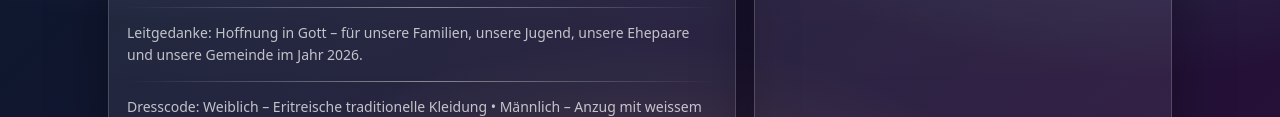
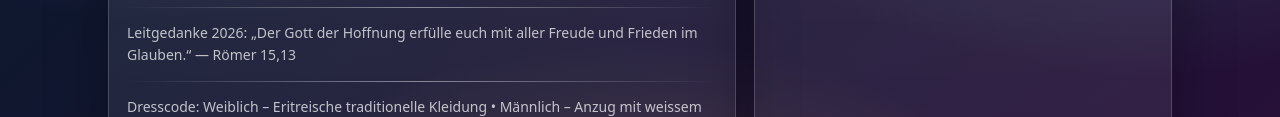
Before and after one commit to hopeingoderi/hopeingoderi.github.io, a plain HTML site: page index.html in a window 1280 px wide. Shown: the part 444-561 px from the top of the page. Drawn offline with Linux system fonts and the light colour scheme.

Commit message:
Update index.html

```diff
--- a/index.html
+++ b/index.html
@@ -449,7 +449,7 @@
           "Wir singen, hören Gottes Wort und starten 2026 voller Hoffnung.",
         pillDate: "Mittwoch, 31.12.2025",
         pillTime: "20:00 Uhr – ca. 05:00 Uhr",
-        lead: "Leitgedanke: Hoffnung in Gott – für unsere Familien, unsere Jugend, unsere Ehepaare und unsere Gemeinde im Jahr 2026.",
+        lead: "Leitgedanke 2026: „Der Gott der Hoffnung erfülle euch mit aller Freude und Frieden im Glauben.“ — Römer 15,13",
         dresscode: "Dresscode: Weiblich – Eritreische traditionelle Kleidung • Männlich – Anzug mit weissem Hemd.",
         addressLine: "Adresse: Eymattestrasse 2b, 3027 Bern, Switzerland.",
         beamerTip: "Tipp: Taste B = Beamer-Modus. F11 = Vollbild.",
```
